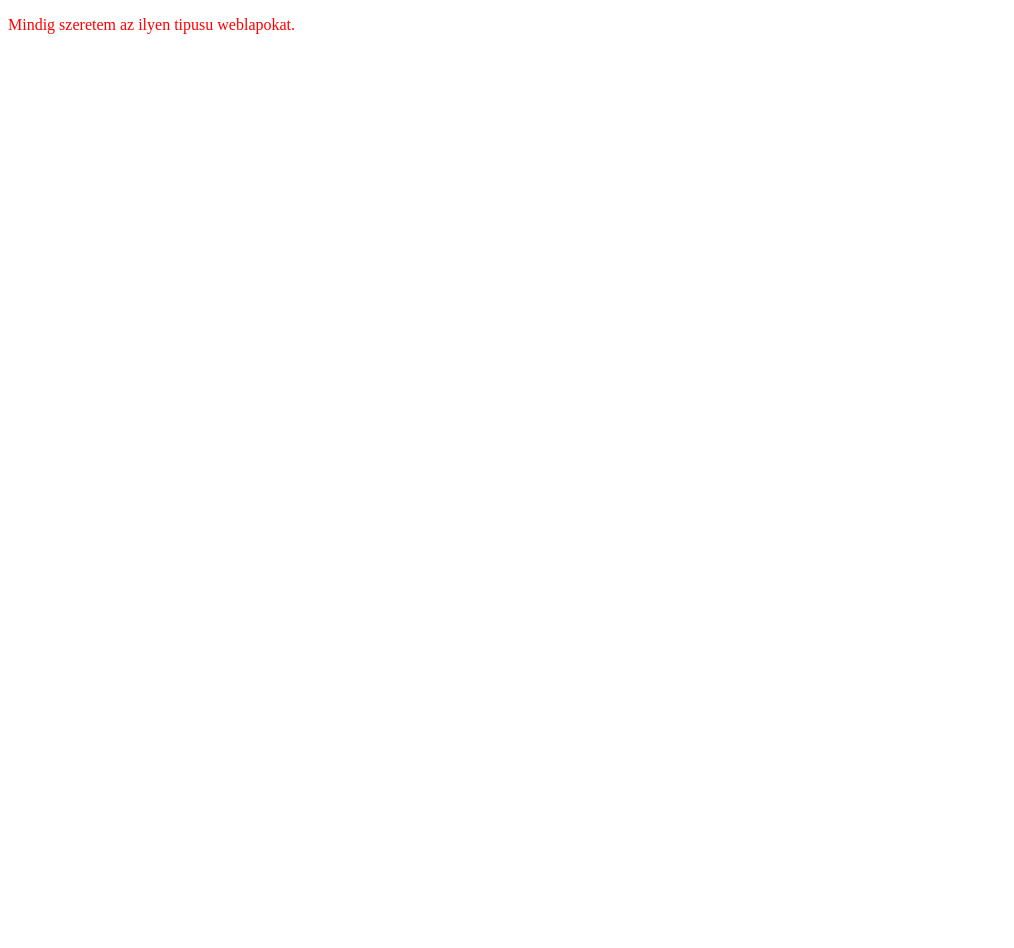
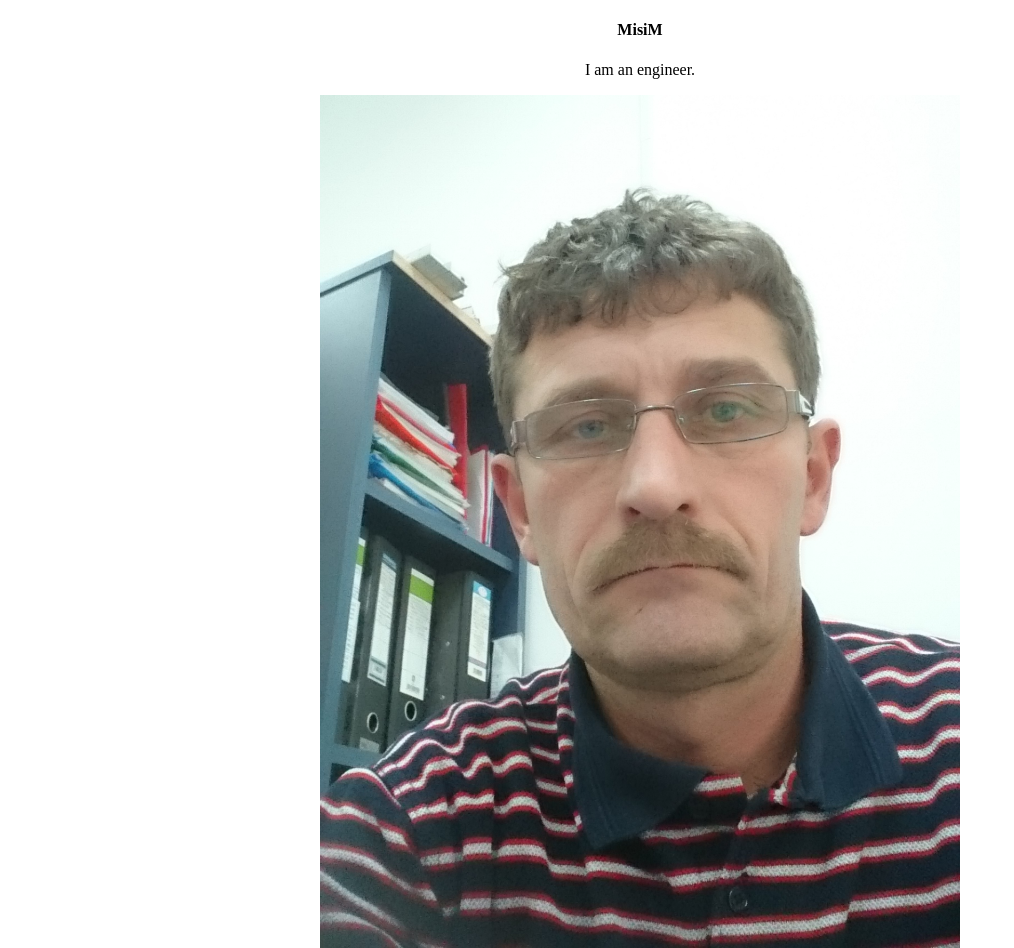
Before and after one commit to molnarmisi/nameplate-site, a plain HTML site: page index.html in a window 1280 px wide. Shown: the whole page, without its empty margins (0-1014 px from the left). Before the commit the page ends 800 px from the top, so only its background shows below. Drawn offline with Linux system fonts and the light colour scheme.

Commit message:
add prifil image

```diff
--- a/index.html
+++ b/index.html
@@ -3,12 +3,16 @@
 
 <head>
   <meta charset="utf-8">
-  <title>Proba site</title>
+  <title>About Me Page</title>
   <link rel="stylesheet" href="main.css">
 </head>
 
 <body>
-  <p>Mindig szeretem az ilyen tipusu weblapokat.</p>
+    <div class="container">
+        <h4>MisiM</h4>
+        <p>I am an engineer.</p>
+        <img src="profil.JPG" alt="Ez mar en vagyok">
+    </div>
 </body>
 
 </html>
--- a/main.css
+++ b/main.css
@@ -1,3 +1,19 @@
+.container {
+    width: 100%;
+    height: 100%;
+}
+
+h4 {
+    text-align: center;
+}
+
 p {
-  color: red;
+    text-align: center;
 }
+
+img {
+    display: block;
+    width: 50vw;
+    margin-left: auto;
+    margin-right: auto;
+}
```
Also changed, not shown: profil.JPG (added).
